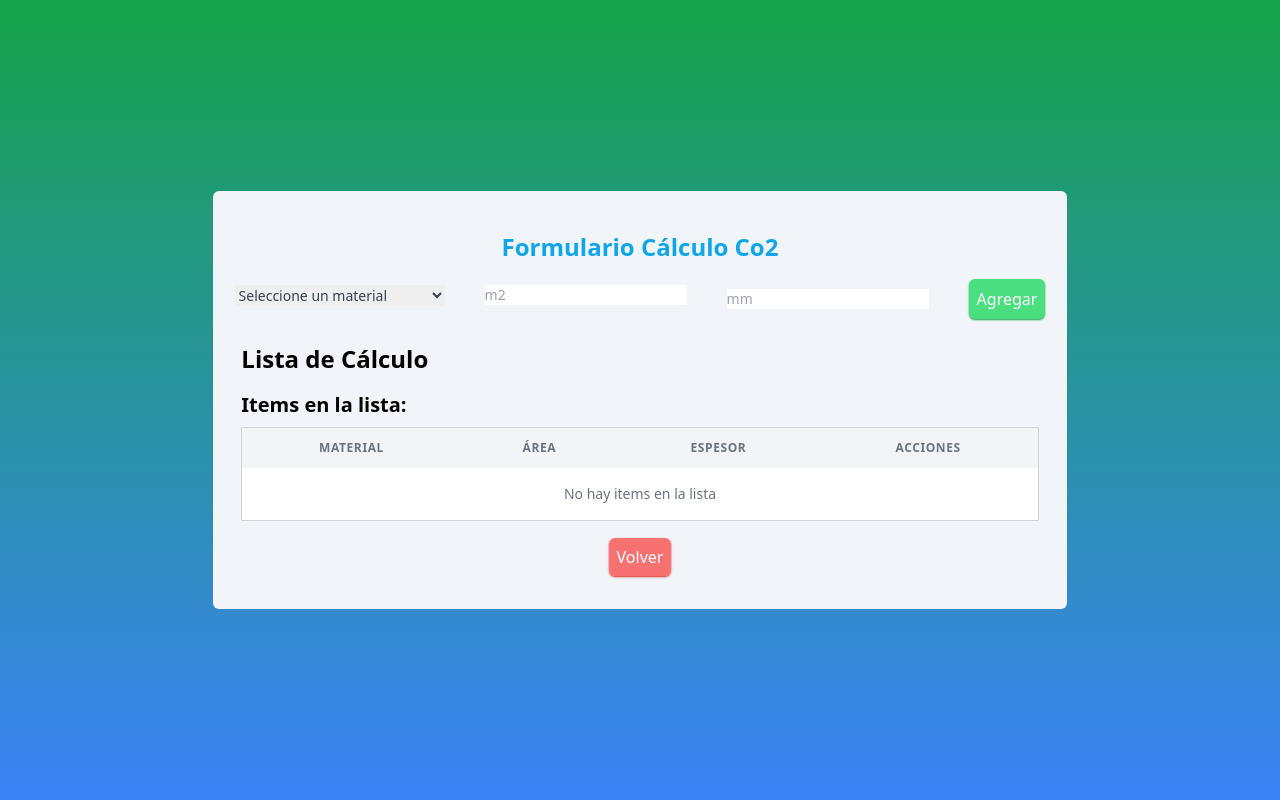
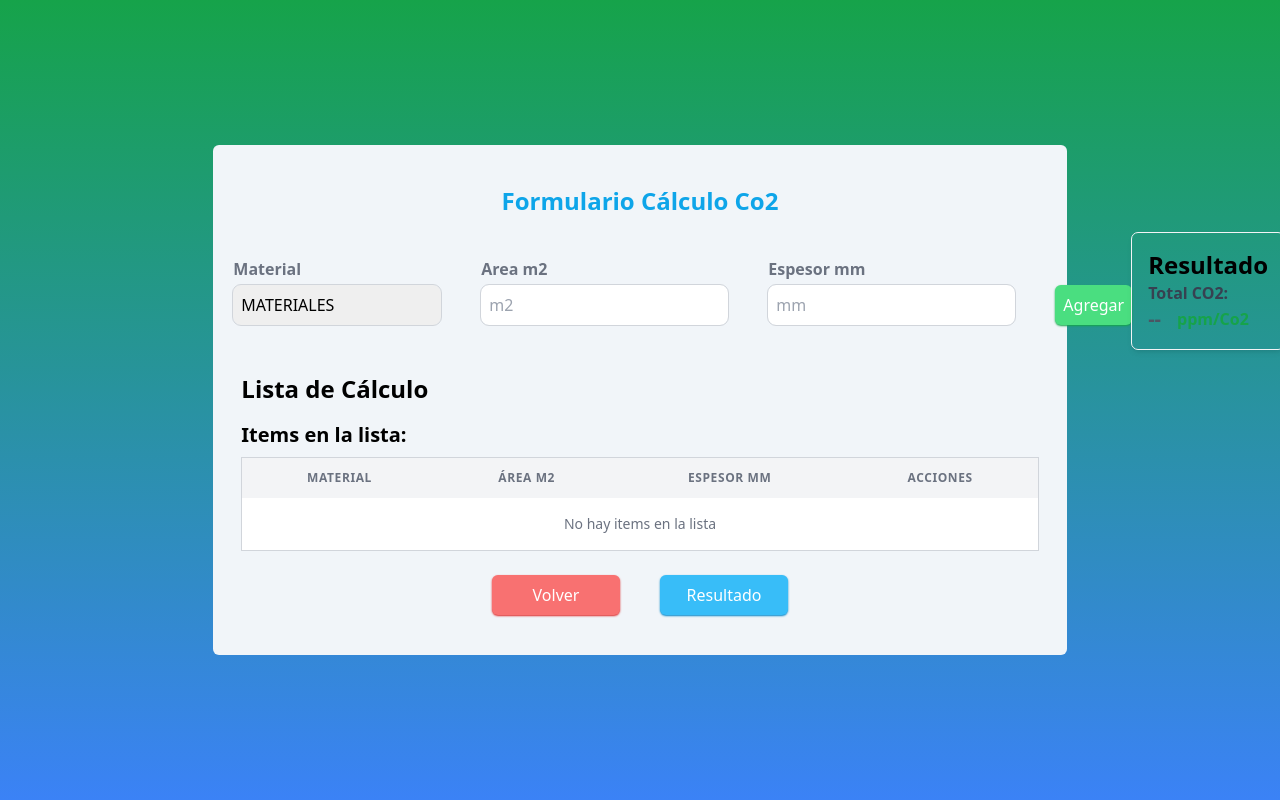
Before and after one commit to cpce1901/DjangoCalculate, a Django app: page /factor-co2/ in a window 1280 px wide. Run offline with Django 5.2, Linux system fonts and the light colour scheme; data comes from the database, SQL or seed files in the repository; both versions use the stored data as it was after the commit; some libraries are stand-ins or nearby versions.

Commit message:
updateForm

```diff
--- a/appCalculate/apps/calculate/forms.py
+++ b/appCalculate/apps/calculate/forms.py
@@ -7,33 +7,35 @@
     materials = forms.ModelChoiceField(
         queryset=Materials.objects.all(),
         label="Material",
-        empty_label="Seleccione un material",
+        empty_label="MATERIALES",
         widget=forms.Select(
             attrs={
                 "id": "materials",
-                "class": "block text-gray-700 text-sm font-medium mb-2",
+                "class": "w-52 p-2 outline outline-1 outline-gray-300 rounded-lg text-black focus:outline-none appearance-none",
             }
         ),
     )
 
     area = forms.FloatField(  # Cambiado a EmailField para validar correos electrónicos
         label="Area m2",
+        required=True,
         widget=forms.NumberInput(  # Cambiado a EmailInput
             attrs={
                 "id": "area",
                 "placeholder": "m2",
-                "class": "block text-gray-700 text-sm font-medium mb-2",
+                "class": "p-2 outline outline-1 outline-gray-300 bg-white rounded-lg text-gray-600",
             }
         ),
     )
 
     thickness = forms.FloatField(
         label="Espesor mm",
+        required=True,
         widget=forms.NumberInput(
             attrs={
                 "id": "thickness",
                 "placeholder": "mm",
-                "class": "block text-gray-700 text-sm font-medium mb-2-1",
+                "class": "p-2 outline outline-1 outline-gray-300 bg-white rounded-lg text-gray-600",
             }
         ),
     )
--- a/appCalculate/apps/calculate/urls.py
+++ b/appCalculate/apps/calculate/urls.py
@@ -1,6 +1,6 @@
 from django.urls import path
 from .views import CalculateListView
-from .views_htmx import AddItemView, DeleteItemView
+from .views_htmx import AddItemView, DeleteItemView, ResultView
 
 
 app_name = 'calculate'
@@ -12,6 +12,7 @@
 htmx_url = [
     path('factor-co2/add/', AddItemView.as_view(), name='co2-add'),
     path('delete-item/', DeleteItemView.as_view(), name='delete_item'),
+    path('result/', ResultView.as_view(), name='result'),
 ]
 
 urlpatterns += htmx_url
--- a/appCalculate/apps/calculate/views.py
+++ b/appCalculate/apps/calculate/views.py
@@ -1,8 +1,8 @@
 from django.views.generic import FormView
 from django.urls import reverse_lazy
-from django.http import HttpRequest, HttpResponse
-from django.template.loader import render_to_string
 from .forms import ItemsForm
+import uuid
+
 
 class CalculateListView(FormView):
     template_name = 'calculate/co2/co2_form.html'
@@ -10,13 +10,21 @@
     success_url = reverse_lazy('/')
 
     def dispatch(self, request, *args, **kwargs):
-        # Resetear la lista de items cada vez que se carga la vista
+        # Cada vez que se carga la página, restablece la sesión
+        if 'session_id' in request.session:
+            del request.session['session_id']
+        if 'items' in request.session:
+            del request.session['items']
+
+        # Generar un nuevo identificador único para la sesión
+        request.session['session_id'] = str(uuid.uuid4())
         request.session['items'] = []
         request.session.modified = True
+
         return super().dispatch(request, *args, **kwargs)
 
     def get_context_data(self, **kwargs):
         context = super().get_context_data(**kwargs)
+        session_id = self.request.session['session_id']
         context['items'] = self.request.session.get('items', [])
-        context['total_area'] = sum(item['area'] for item in context['items'])
         return context
--- a/appCalculate/apps/materials/models.py
+++ b/appCalculate/apps/materials/models.py
@@ -4,7 +4,7 @@
 class Materials(models.Model):
     name = models.CharField('Nombre', max_length=64)
     density = models.IntegerField('Densidad kg/m3')
-    co2_factor = models.IntegerField('FE Kg/co2')
+    co2_factor = models.FloatField('FE Kg/co2')
     thermic_trans = models.FloatField('Transmitancia térmica')
 
     class Meta:
--- a/appCalculate/static/css/output.css
+++ b/appCalculate/static/css/output.css
@@ -592,6 +592,11 @@
   position: static;
 }
 
+.mx-2 {
+  margin-left: 0.5rem;
+  margin-right: 0.5rem;
+}
+
 .mx-auto {
   margin-left: auto;
   margin-right: auto;
@@ -600,11 +605,6 @@
 .my-6 {
   margin-top: 1.5rem;
   margin-bottom: 1.5rem;
-}
-
-.mx-2 {
-  margin-left: 0.5rem;
-  margin-right: 0.5rem;
 }
 
 .mb-12 {
@@ -619,20 +619,16 @@
   margin-bottom: 1rem;
 }
 
+.mb-6 {
+  margin-bottom: 1.5rem;
+}
+
 .mt-4 {
   margin-top: 1rem;
 }
 
-.mt-6 {
-  margin-top: 1.5rem;
-}
-
 .block {
   display: block;
-}
-
-.inline {
-  display: inline;
 }
 
 .flex {
@@ -663,24 +655,24 @@
   width: 10rem;
 }
 
-.w-44 {
-  width: 11rem;
-}
-
 .w-full {
   width: 100%;
 }
 
-.w-1\/2 {
-  width: 50%;
+.w-96 {
+  width: 24rem;
 }
 
-.w-2\/6 {
-  width: 33.333333%;
+.w-52 {
+  width: 13rem;
 }
 
-.w-5\/6 {
-  width: 83.333333%;
+.w-56 {
+  width: 14rem;
+}
+
+.w-32 {
+  width: 8rem;
 }
 
 .min-w-full {
@@ -695,6 +687,12 @@
   transform: translate(var(--tw-translate-x), var(--tw-translate-y)) rotate(var(--tw-rotate)) skewX(var(--tw-skew-x)) skewY(var(--tw-skew-y)) scaleX(var(--tw-scale-x)) scaleY(var(--tw-scale-y));
 }
 
+.appearance-none {
+  -webkit-appearance: none;
+     -moz-appearance: none;
+          appearance: none;
+}
+
 .flex-col {
   flex-direction: column;
 }
@@ -707,8 +705,20 @@
   justify-content: center;
 }
 
+.justify-between {
+  justify-content: space-between;
+}
+
+.justify-around {
+  justify-content: space-around;
+}
+
 .justify-evenly {
   justify-content: space-evenly;
+}
+
+.gap-1 {
+  gap: 0.25rem;
 }
 
 .gap-10 {
@@ -719,10 +729,8 @@
   gap: 2rem;
 }
 
-.space-x-4 > :not([hidden]) ~ :not([hidden]) {
-  --tw-space-x-reverse: 0;
-  margin-right: calc(1rem * var(--tw-space-x-reverse));
-  margin-left: calc(1rem * calc(1 - var(--tw-space-x-reverse)));
+.gap-4 {
+  gap: 1rem;
 }
 
 .divide-y > :not([hidden]) ~ :not([hidden]) {
@@ -736,16 +744,16 @@
   border-color: rgb(229 231 235 / var(--tw-divide-opacity));
 }
 
+.self-end {
+  align-self: flex-end;
+}
+
 .overflow-x-auto {
   overflow-x: auto;
 }
 
 .whitespace-nowrap {
   white-space: nowrap;
-}
-
-.rounded {
-  border-radius: 0.25rem;
 }
 
 .rounded-lg {
@@ -795,9 +798,14 @@
   background-color: rgb(255 255 255 / var(--tw-bg-opacity));
 }
 
-.bg-red-400 {
+.bg-sky-300 {
   --tw-bg-opacity: 1;
-  background-color: rgb(248 113 113 / var(--tw-bg-opacity));
+  background-color: rgb(125 211 252 / var(--tw-bg-opacity));
+}
+
+.bg-sky-400 {
+  --tw-bg-opacity: 1;
+  background-color: rgb(56 189 248 / var(--tw-bg-opacity));
 }
 
 .bg-gradient-to-b {
@@ -814,18 +822,17 @@
   --tw-gradient-to: #3b82f6 var(--tw-gradient-to-position);
 }
 
-.p-6 {
-  padding: 1.5rem;
+.p-2 {
+  padding: 0.5rem;
+}
+
+.p-4 {
+  padding: 1rem;
 }
 
 .px-2 {
   padding-left: 0.5rem;
   padding-right: 0.5rem;
-}
-
-.px-4 {
-  padding-left: 1rem;
-  padding-right: 1rem;
 }
 
 .px-5 {
@@ -872,6 +879,11 @@
   line-height: 2.5rem;
 }
 
+.text-base {
+  font-size: 1rem;
+  line-height: 1.5rem;
+}
+
 .text-sm {
   font-size: 0.875rem;
   line-height: 1.25rem;
@@ -895,10 +907,6 @@
   font-weight: 600;
 }
 
-.font-medium {
-  font-weight: 500;
-}
-
 .uppercase {
   text-transform: uppercase;
 }
@@ -919,11 +927,6 @@
 .text-gray-500 {
   --tw-text-opacity: 1;
   color: rgb(107 114 128 / var(--tw-text-opacity));
-}
-
-.text-gray-700 {
-  --tw-text-opacity: 1;
-  color: rgb(55 65 81 / var(--tw-text-opacity));
 }
 
 .text-gray-900 {
@@ -951,6 +954,41 @@
   color: rgb(255 255 255 / var(--tw-text-opacity));
 }
 
+.text-gray-800 {
+  --tw-text-opacity: 1;
+  color: rgb(31 41 55 / var(--tw-text-opacity));
+}
+
+.text-gray-600 {
+  --tw-text-opacity: 1;
+  color: rgb(75 85 99 / var(--tw-text-opacity));
+}
+
+.text-red-600 {
+  --tw-text-opacity: 1;
+  color: rgb(220 38 38 / var(--tw-text-opacity));
+}
+
+.text-gray-700 {
+  --tw-text-opacity: 1;
+  color: rgb(55 65 81 / var(--tw-text-opacity));
+}
+
+.text-green-400 {
+  --tw-text-opacity: 1;
+  color: rgb(74 222 128 / var(--tw-text-opacity));
+}
+
+.text-green-600 {
+  --tw-text-opacity: 1;
+  color: rgb(22 163 74 / var(--tw-text-opacity));
+}
+
+.text-green-500 {
+  --tw-text-opacity: 1;
+  color: rgb(34 197 94 / var(--tw-text-opacity));
+}
+
 .shadow-lg {
   --tw-shadow: 0 10px 15px -3px rgb(0 0 0 / 0.1), 0 4px 6px -4px rgb(0 0 0 / 0.1);
   --tw-shadow-colored: 0 10px 15px -3px var(--tw-shadow-color), 0 4px 6px -4px var(--tw-shadow-color);
@@ -963,6 +1001,12 @@
   box-shadow: var(--tw-ring-offset-shadow, 0 0 #0000), var(--tw-ring-shadow, 0 0 #0000), var(--tw-shadow);
 }
 
+.shadow-md {
+  --tw-shadow: 0 4px 6px -1px rgb(0 0 0 / 0.1), 0 2px 4px -2px rgb(0 0 0 / 0.1);
+  --tw-shadow-colored: 0 4px 6px -1px var(--tw-shadow-color), 0 2px 4px -2px var(--tw-shadow-color);
+  box-shadow: var(--tw-ring-offset-shadow, 0 0 #0000), var(--tw-ring-shadow, 0 0 #0000), var(--tw-shadow);
+}
+
 .shadow-green-600 {
   --tw-shadow-color: #16a34a;
   --tw-shadow: var(--tw-shadow-colored);
@@ -971,6 +1015,27 @@
 .shadow-red-600 {
   --tw-shadow-color: #dc2626;
   --tw-shadow: var(--tw-shadow-colored);
+}
+
+.shadow-sky-600 {
+  --tw-shadow-color: #0284c7;
+  --tw-shadow: var(--tw-shadow-colored);
+}
+
+.outline {
+  outline-style: solid;
+}
+
+.outline-1 {
+  outline-width: 1px;
+}
+
+.outline-gray-300 {
+  outline-color: #d1d5db;
+}
+
+.outline-gray-100 {
+  outline-color: #f3f4f6;
 }
 
 .transition-all {
@@ -1025,23 +1095,8 @@
   outline-offset: 2px;
 }
 
-.focus\:ring:focus {
-  --tw-ring-offset-shadow: var(--tw-ring-inset) 0 0 0 var(--tw-ring-offset-width) var(--tw-ring-offset-color);
-  --tw-ring-shadow: var(--tw-ring-inset) 0 0 0 calc(3px + var(--tw-ring-offset-width)) var(--tw-ring-color);
-  box-shadow: var(--tw-ring-offset-shadow), var(--tw-ring-shadow), var(--tw-shadow, 0 0 #0000);
+@media (min-width: 1280px) {
+  .xl\:mb-0 {
+    margin-bottom: 0px;
+  }
 }
-
-.focus\:ring-2:focus {
-  --tw-ring-offset-shadow: var(--tw-ring-inset) 0 0 0 var(--tw-ring-offset-width) var(--tw-ring-offset-color);
-  --tw-ring-shadow: var(--tw-ring-inset) 0 0 0 calc(2px + var(--tw-ring-offset-width)) var(--tw-ring-color);
-  box-shadow: var(--tw-ring-offset-shadow), var(--tw-ring-shadow), var(--tw-shadow, 0 0 #0000);
-}
-
-.focus\:ring-blue-500:focus {
-  --tw-ring-opacity: 1;
-  --tw-ring-color: rgb(59 130 246 / var(--tw-ring-opacity));
-}
-
-.focus\:ring-opacity-50:focus {
-  --tw-ring-opacity: 0.5;
-}
--- a/appCalculate/templates/base/base.html
+++ b/appCalculate/templates/base/base.html
@@ -8,6 +8,7 @@
     <title>{% block title %}{% endblock title %}</title>
     <link rel="stylesheet" href="{% static 'css/output.css' %}">
     <script src="{% static 'js/htmx.min.js' %}" defer></script>
+    <script src="https://unpkg.com/htmx.org@1.9.12/dist/ext/multi-swap.js"></script>
 </head>
 
 <body>
--- a/appCalculate/templates/calculate/co2/co2_form.html
+++ b/appCalculate/templates/calculate/co2/co2_form.html
@@ -9,40 +9,50 @@
 
     <h1 class="text-2xl font-semibold text-sky-500 mb-4">Formulario Cálculo Co2</h1>
 
-    <div>
-        <form method="post" class="flex justify-center items-center gap-10">
+    <div class="container mx-2 flex justify-around items-center">
+        <form method="post" hx-post="{% url 'calculate:co2-add' %}" hx-target="#item-list" hx-swap="innerHTML"
+            class="flex justify-center items-center gap-10">
             {% csrf_token %}
 
-            {{ form.materials }}
+            <div class="flex flex-col gap-1 mb-6 xl:mb-0">
+                <p class="font-exo text-base font-semibold text-gray-500">{{ form.materials.label }}</p>
+                {{ form.materials }}
+            </div>
 
-            {{ form.area }}
 
-            {{ form.thickness }}
+            <div class="flex flex-col gap-1 mb-6 xl:mb-0">
+                <p class="font-exo text-base font-semibold text-gray-500">{{ form.area.label }}</p>
+                {{ form.area }}
+            </div>
 
-            <button
-                hx-post="{% url 'calculate:co2-add' %}"
-                hx-target="#item-list"
-                hx-swap="innerHTML"
-                type="submit"
-                class="px-2 py-2 rounded-md bg-green-400 shadow-sm shadow-green-600 hover:bg-green-600 transition-all duration-300">Agregar</button>
+
+            <div class="flex flex-col gap-1 mb-6 xl:mb-0">
+                <p class="font-exo text-base font-semibold text-gray-500">{{ form.thickness.label }}</p>
+                {{ form.thickness }}
+            </div>
+
+            <button type="submit"
+                class="self-end px-2 py-2 rounded-md bg-green-400 shadow-sm shadow-green-600 hover:bg-green-600 transition-all duration-300">Agregar</button>
         </form>
 
-        {% if messages %}
-        <ul class="mt-4">
-            {% for message in messages %}
-            <li class="text-red-500 font-bold text-sm">{{ message }}</li>
-            {% endfor %}
-        </ul>
-        {% endif %}
+        <div class="text-black outline outline-1 outline-gray-100 shadow-md rounded-md p-4">
+            <p class="text-black font-exo font-bold text-2xl">Resultado</p>
+            <div id="result">
+                {% include 'calculate/co2/htmx/htmx_result.html' %}
+            </div>
+        </div>
     </div>
 
     <div id="item-list" class="container">
         {% include 'calculate/co2/htmx/htmx_item_list.html' %}
     </div>
 
-    <div class="">
+    <div class="flex gap-10 items-center">
         <a href="{% url 'core:index' %}"
-            class="px-2 py-2 rounded-md bg-red-400 shadow-sm shadow-red-600 hover:bg-red-600 transition-all duration-300 text-white">Volver</a>
+            class="w-32 text-center px-2 py-2 rounded-md bg-red-400 shadow-sm shadow-red-600 hover:bg-red-600 transition-all duration-300 text-white">Volver</a>
+
+        <button hx-get="{% url 'calculate:result' %}" hx-target="#result" hx-swap="innerHTML"
+            class=" w-32 text-center px-2 py-2 rounded-md bg-sky-400 shadow-sm shadow-sky-600 hover:bg-sky-600 transition-all duration-300 text-white">Resultado</button>
     </div>
 
 </div>
--- a/appCalculate/templates/calculate/co2/htmx/htmx_item_list.html
+++ b/appCalculate/templates/calculate/co2/htmx/htmx_item_list.html
@@ -8,9 +8,9 @@
                     <th class="px-6 py-3 text-center text-xs font-bold text-gray-500 uppercase tracking-wider">
                         Material</th>
                     <th class="px-6 py-3 text-center text-xs font-bold text-gray-500 uppercase tracking-wider">
-                        Área</th>
+                        Área m2</th>
                     <th class="px-6 py-3 text-center text-xs font-bold text-gray-500 uppercase tracking-wider">
-                        Espesor</th>
+                        Espesor mm</th>
                     <th class="px-6 py-3 text-center text-xs font-bold text-gray-500 uppercase tracking-wider">
                         Acciones</th>
                 </tr>
--- /dev/null
+++ b/appCalculate/templates/calculate/co2/htmx/htmx_result.html
@@ -0,0 +1,8 @@
+<p class="font-exo font-semibold text-gray-700">Total CO2:
+
+<div class="container mx-auto flex items-center gap-4">
+    <p class="text-gray-600 font-rale font-bold text-xl"> {% if result %}{{ result }}{% else %}--{% endif %}</p>
+    <p class="text-green-600 text-base font-bold">ppm/Co2</p>
+</div>
+
+</p>
```
Also changed, not shown: other parts of appCalculate/static/css/output.css (+15 -19 lines), appCalculate/apps/calculate/views_htmx.py (+30 -8 lines), appCalculate/templates/calculate/co2/htmx/htmx_messages.html (added, +16 -0 lines), appCalculate/apps/materials/migrations/0002_alter_materials_co2_factor.py (added), appCalculate/dbLocal.sqlite3.
